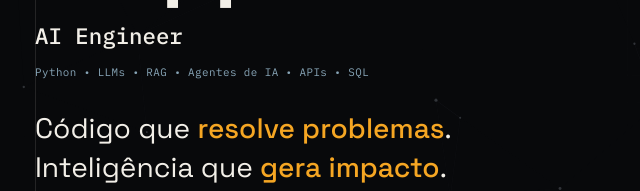
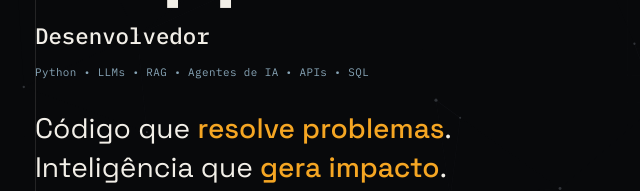
Before and after one commit to FernandoFelippeTech/fernando-felippe, a website with bundled scripts: page index.html in a window 1280 px wide. Shown: the part 405-596 px from the top of the page, 5-645 px from the left. Built offline with nearby package versions, Linux system fonts and the light colour scheme.

Commit message:
Change hero role from 'AI Engineer' to 'Desenvolvedor'

```diff
--- a/index.html
+++ b/index.html
@@ -65,7 +65,7 @@
         <div class="hero-copy" data-reveal>
           <p class="eyebrow">INTELIGÊNCIA ARTIFICIAL • ENGENHARIA DE SOFTWARE</p>
           <h1>Fernando Felippe</h1>
-          <p class="hero-role">AI Engineer<span class="terminal-cursor" aria-hidden="true"></span></p>
+          <p class="hero-role">Desenvolvedor<span class="terminal-cursor" aria-hidden="true"></span></p>
           <p class="hero-stack">Python • LLMs • RAG • Agentes de IA • APIs • SQL</p>
           <p class="hero-statement">Código que <strong>resolve problemas</strong>.<br>Inteligência que <strong>gera impacto</strong>.</p>
           <div class="hero-actions">
```
